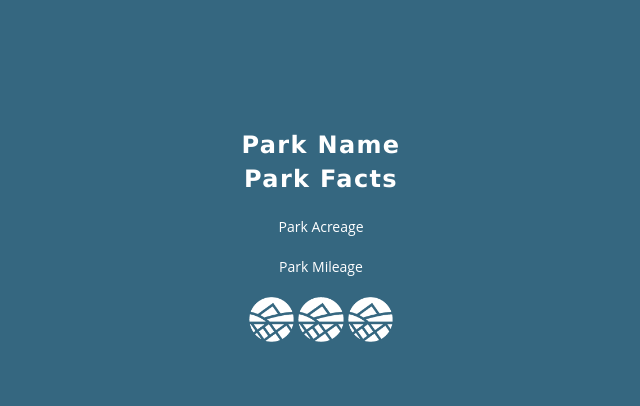
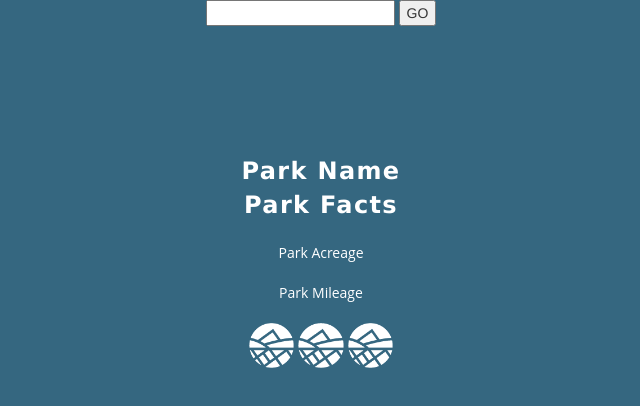
Before and after one commit to delynko/park-stats, a plain HTML site: page index.html in a window 1280 px wide. Shown: the whole page, without its empty margins (319-959 px from the left). Drawn offline with nearby package versions, Linux system fonts and the light colour scheme; no server answers.

Commit message:
Update index.html

```diff
--- a/index.html
+++ b/index.html
@@ -7,6 +7,10 @@
 </head>
 <body>
     <div class="container-fluid">
+        <form id="park-id">
+            <input type="text" id="prop-id">
+            <input type="submit" value="GO">
+        </form>
         <div class="row">
             <div id="temp">
                 <strong>Park Name</strong>
```
